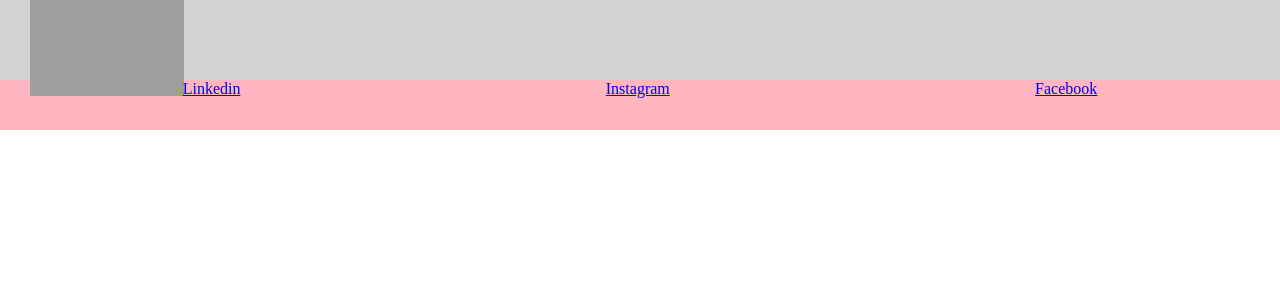
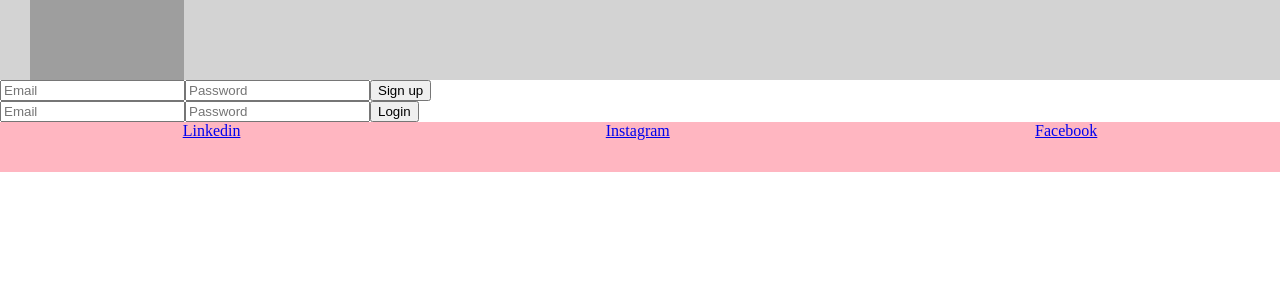
Before and after one commit to nathaliedpettersson/Slutprojekt-JS3-ReactCinema, a React (Create React App) app: page /profile in a window 1280 px wide. Shown: the top 300 px of the page. Built offline with nearby package versions, Linux system fonts and the light colour scheme; grey boxes are pictures that could not be loaded.

Commit message:
Add logic for signup + login
Fixed signup and login, set up localStorage and added page in Router

```diff
--- a/src/Components/Login/Login.jsx
+++ b/src/Components/Login/Login.jsx
@@ -1,6 +1,62 @@
-// import Login file
-// import Modal
-
 // navigate to /movies/addMovie
 
 // Fix saving logged in user to 'Auth' key in storage
+
+import React, {useState} from 'react';
+import Modal from '../Modal/Modal';
+
+const Login = (props) => {
+
+    const userObject = {
+        email: "",
+        password: ""
+    }
+
+    const [showModal, setShowModal] = useState(false);
+    const [modalMessage, setModalMessage] = useState();
+
+   const submitLogIn = (e) => {
+    e.preventDefault();
+
+    console.log(userObject);
+
+    // If we find a combination in local storage, we should be navigated to the "/movies" page which should show us the button for "add movie"
+
+    const signedUpUsers = JSON.parse(localStorage.getItem('user'));
+    console.log(signedUpUsers);
+
+    const userExist = signedUpUsers.find((storedUser) => {
+        const validUser = userObject.email === storedUser.email && userObject.password === storedUser.password
+
+        setShowModal(true)
+        setModalMessage('Login successful.')
+        return validUser
+    });
+
+    if (!userExist) {
+        setShowModal(true)
+        setModalMessage('Seems like you are not signed up yet? Or you wrote the wrong combination.')
+    }
+
+   }
+
+   const hideLoginModal = () => {
+    setShowModal(false);
+   }
+
+
+
+    return (
+<div>
+    <form onSubmit={(e) => submitLogIn(e)}>
+        <input type="email" placeholder="Email" onChange={(e) => userObject.email = e.target.value} />
+        <input type="password" placeholder="Password" onChange={(e) => userObject.password = e.target.value} />
+        <input type="submit" value="Login"/>
+    </form>
+
+    <Modal show={showModal} modalMessage={modalMessage} handleClick={hideLoginModal}></Modal>
+</div>
+    )
+}
+
+export default Login;
--- a/src/Components/Modal/Modal.jsx
+++ b/src/Components/Modal/Modal.jsx
@@ -0,0 +1,17 @@
+import React from 'react';
+
+const Modal = (props) => {
+    return (
+        <>
+        <div></div>
+        {props.show && (
+            <div className="modal">
+                <h1>{props.modalMessage}</h1>
+                <button onClick={props.handleClick}>Got it!</button>
+            </div>
+        )}
+        </>
+    );
+}
+
+export default Modal;
--- a/src/Components/Modal/_Modal.css
+++ b/src/Components/Modal/_Modal.css
@@ -0,0 +1,23 @@
+.modal {
+    display: block;
+    position: fixed;
+    top: calc(50% - 9rem);
+    width: 27rem;
+    left: calc(50% - 15rem);
+    margin: 0;
+    box-shadow: 0 2px 8px rgba(0, 0, 0, 0.26);
+    border-radius: 5px;
+    padding: 1rem;
+    background-color: #fff;
+    z-index: 1000;
+    border: none;
+}
+.modal > button {
+    background-color: hotpink;
+    cursor: pointer;
+    width: 100%;
+    padding: 24px;
+    color: white;
+}
+
+/* Change CSS later, this is just Omars default styling */
--- a/src/Components/SignUp/SignUp.jsx
+++ b/src/Components/SignUp/SignUp.jsx
@@ -1,2 +1,64 @@
-// import TestTwo here
-// import Modal
+import React from 'react';
+import Modal from '../Modal/Modal';
+
+export default class SignUp extends React.Component {
+
+    constructor(props) {
+        super(props);
+        this.state = {
+            email: '',
+            password: '',
+            showModal: false,
+            modalMessage: ''
+        }
+    }
+
+    onChangeEmail = (e) => {
+        this.setState({ email: e.target.value })
+    }
+
+    onChangePassword = (e) => {
+        this.setState({ password: e.target.value })
+    }
+
+    handleOnSubmit = (e) => {
+        e.preventDefault();
+        console.log(this.state.email, this.state.password);
+
+        const usersInStorage = localStorage.getItem('user') ? JSON.parse(localStorage.getItem('user')) : [];
+        console.log(usersInStorage);
+
+        const isEmailValid = usersInStorage.find((storedEmail) => {
+            const emailExist = this.state.email === storedEmail.email
+
+            this.setState({showModal: true, modalMessage: 'Choose other email address.'})
+            return emailExist
+        });
+
+        if (!isEmailValid) {
+
+            usersInStorage.push(this.state)
+            localStorage.setItem('user', JSON.stringify(usersInStorage));
+
+            this.setState({showModal: true, modalMessage: 'Welcome! You are signed up.'})
+        }
+
+    }
+
+    hideModal = () => {
+        this.setState({ showModal: false });
+      };
+
+    render() {
+        return (
+            <>
+                <form onSubmit={this.handleOnSubmit}>
+                    <input type="email" placeholder="Email" value={this.state.email} onChange={this.onChangeEmail} />
+                    <input type="password" placeholder="Password" value={this.state.password} onChange={this.onChangePassword} />
+                    <input type="submit" value="Sign up" />
+                </form>
+                <Modal show={this.state.showModal} modalMessage={this.state.modalMessage} handleClick={this.hideModal}></Modal>
+            </>
+        )
+    }
+}
--- a/src/Pages/SignupLoginLayout/SignupLogin.jsx
+++ b/src/Pages/SignupLoginLayout/SignupLogin.jsx
@@ -1,3 +1,16 @@
-// Import login + signup here to be displayed in DOM
+import React from 'react';
+import SignUp from "../../Components/SignUp/SignUp";
+import Login from "../../Components/Login/Login";
 
 // Have profile-clickable link here too that takes user back to "homepage"
+
+const SignupLogin = () => {
+    return (
+      <div className="profile">
+        <SignUp />
+        <Login />
+      </div>
+    )
+}
+
+export default SignupLogin;
--- a/src/index.jsx
+++ b/src/index.jsx
@@ -9,6 +9,7 @@ import './style/index.css';
 import Layout from './Pages/Layout/Layout';
 import App from './App';
 import NotFound from './Pages/NotFound/NotFound';
+import SignupLogin from './Pages/SignupLoginLayout/SignupLogin';
 
 const root = ReactDOM.createRoot(document.getElementById('root'));
 root.render(
@@ -17,11 +18,12 @@ root.render(
 
 <Route path="/" element={<Layout />}>
   <Route index element={<App />}></Route>
+  <Route path="/profile" element={<SignupLogin />}></Route>
   <Route path="*" element={<NotFound />}></Route>
 </Route>
 
 {/* Get /profile and input for signup/signin layout here */}
-<Route></Route>
+
 
 {/* Get everything related to movies here */}
 <Route></Route>
```
Also changed, not shown: 1 other file (tests, documents, lock files or other folders).
